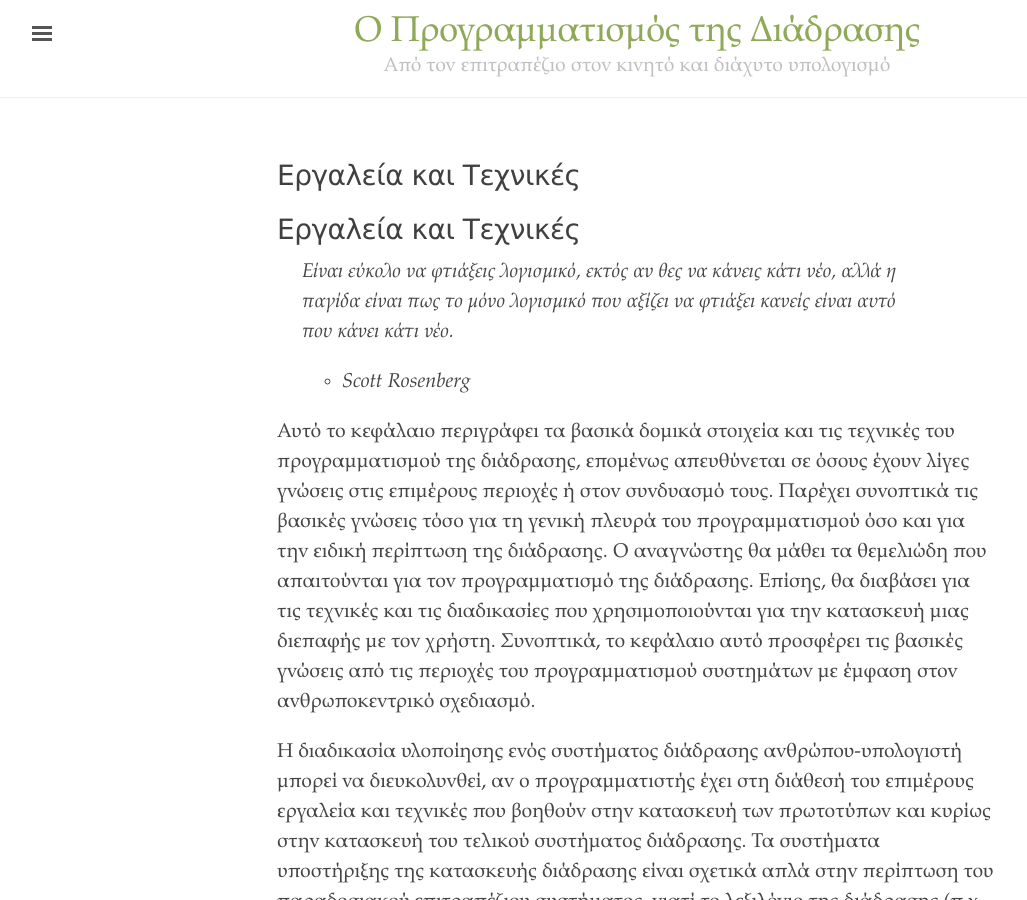
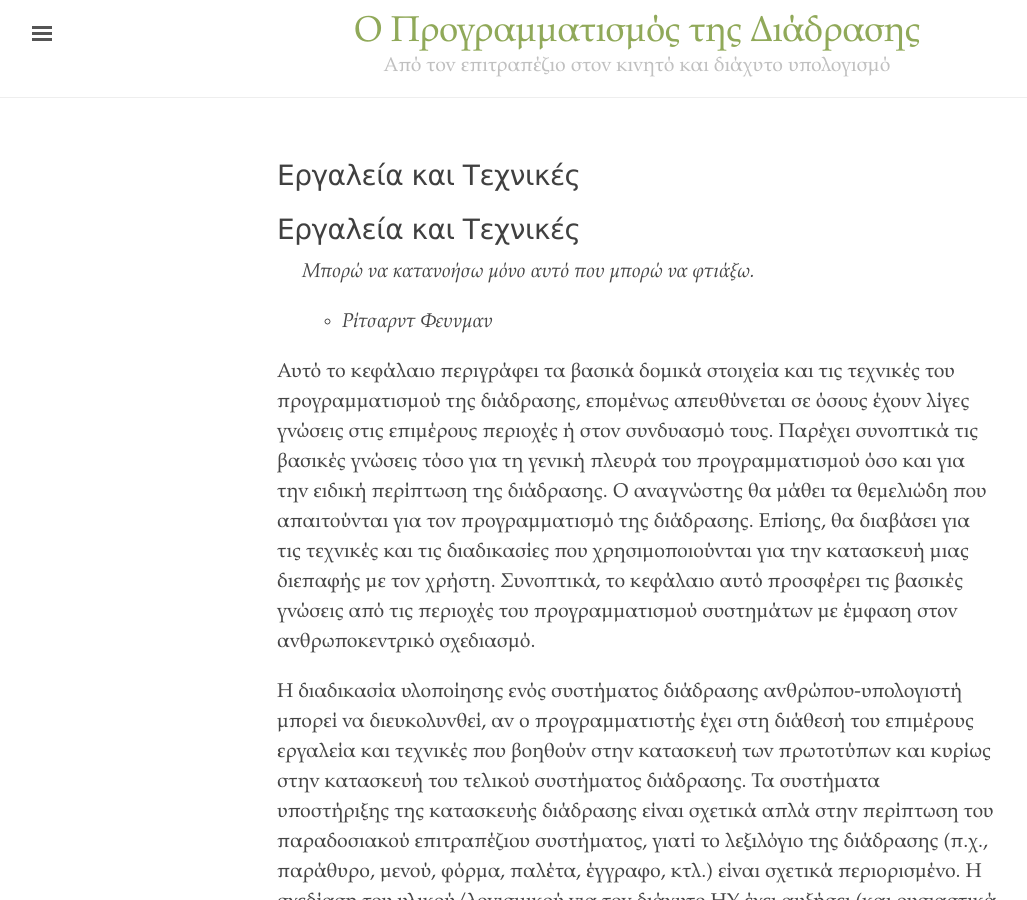
Before and after one commit to ziselos/proofgr, a Jekyll site: the page built from manuscript/pi-ch04.md, in a window 1280 px wide and 900 px high. Shown: the whole window, without its empty margins (3-1030 px from the left). Built offline with Jekyll 4.4.1, drawn with Linux system fonts in a browser that asks for light colours; our own code applies the rules of GitHub Pages for plain Markdown files.

Commit message:
updated ch4 quote

```diff
--- a/manuscript/pi-ch04.md
+++ b/manuscript/pi-ch04.md
@@ -1,7 +1,7 @@
 # Εργαλεία και Τεχνικές
 
-> Είναι εύκολο να φτιάξεις λογισμικό, εκτός αν θες να κάνεις κάτι νέο, αλλά η παγίδα είναι πως το μόνο λογισμικό που αξίζει να φτιάξει κανείς είναι αυτό που κάνει κάτι νέο.
-- Scott Rosenberg
+> Μπορώ να κατανοήσω μόνο αυτό που μπορώ να φτιάξω.
+- Ρίτσαρντ Φευνμαν
 
 Αυτό το κεφάλαιο περιγράφει τα βασικά δομικά στοιχεία και τις τεχνικές του προγραμματισμού της διάδρασης, επομένως απευθύνεται σε όσους έχουν λίγες γνώσεις στις επιμέρους περιοχές ή στον συνδυασμό τους. Παρέχει συνοπτικά τις βασικές γνώσεις τόσο για τη γενική πλευρά του προγραμματισμού όσο και για την ειδική περίπτωση της διάδρασης. Ο αναγνώστης θα μάθει τα θεμελιώδη που απαιτούνται για τον προγραμματισμό της διάδρασης. Επίσης, θα διαβάσει για τις τεχνικές και τις διαδικασίες που χρησιμοποιούνται για την κατασκευή μιας διεπαφής με τον χρήστη. Συνοπτικά, το κεφάλαιο αυτό προσφέρει τις βασικές γνώσεις από τις περιοχές του προγραμματισμού συστημάτων με έμφαση στον ανθρωποκεντρικό σχεδιασμό.
 
```
